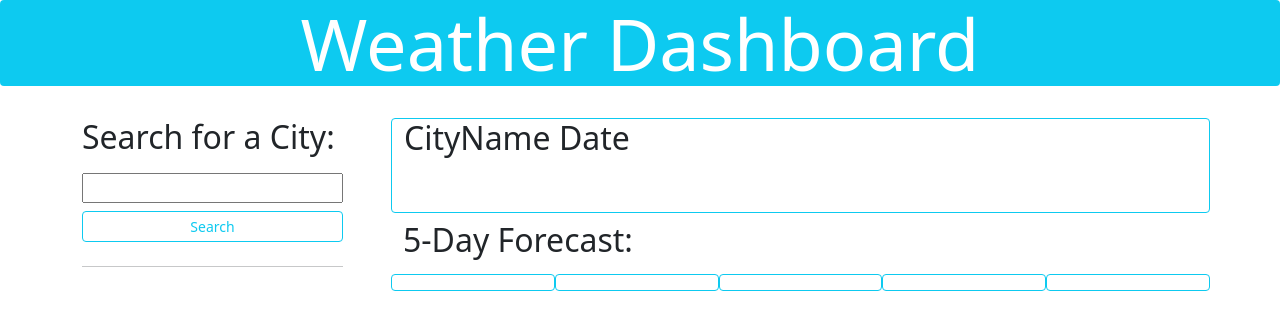
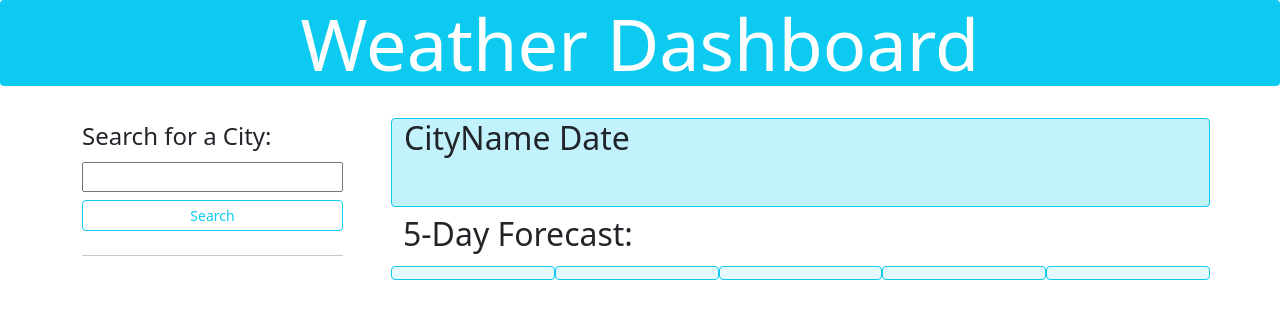
Before and after one commit to bentwhiskers/bentwhiskers-weather-app, a plain HTML site: page index.html in a window 1280 px wide. Drawn offline with nearby package versions, Linux system fonts and the light colour scheme.

Commit message:
updated bg color with bootstrap

```diff
--- a/index.html
+++ b/index.html
@@ -16,14 +16,14 @@
     <div class="container">
         <div class="row">
             <aside class="col-md-3 d-grid gap-2 ">
-                <h2 class="text-start">Search for a City:</h2>
-                <input type="text" id="cityInput" class="">
+                <p class="text-start fs-4 mb-0">Search for a City:</p>
+                <input type="text" id="cityInput">
                 <button type="button" class="btn btn-outline-info btn-sm rounded">Search</button>
                 <hr>
                 <div id="prevSearch"></div>
             </aside>
             <section class="col-md-9 d-grid gap-2">
-                <div class="row ms-4 border border-info rounded">
+                <div class="row ms-4 border border-info rounded bg-info bg-opacity-25">
                     <h2 id="currentCity" class="text-start">CityName <span id="currentDate">Date</span></h2>
                         <ul class="list-unstyled">
                             <li id="temp"></li>
@@ -33,11 +33,11 @@
                 </div>
                 <div class="row ms-4">
                     <h2 class="mb-0">5-Day Forecast:</h2>
-                    <div class="col border border-info rounded"></div>
-                    <div class="col border border-info rounded"></div>
-                    <div class="col border border-info rounded"></div>
-                    <div class="col border border-info rounded"></div>
-                    <div class="col border border-info rounded"></div>
+                    <div class="col border border-info rounded bg-info bg-opacity-10"></div>
+                    <div class="col border border-info rounded bg-info bg-opacity-10"></div>
+                    <div class="col border border-info rounded bg-info bg-opacity-10"></div>
+                    <div class="col border border-info rounded bg-info bg-opacity-10"></div>
+                    <div class="col border border-info rounded bg-info bg-opacity-10"></div>
                 </div>
             </section>
         </div>
```
